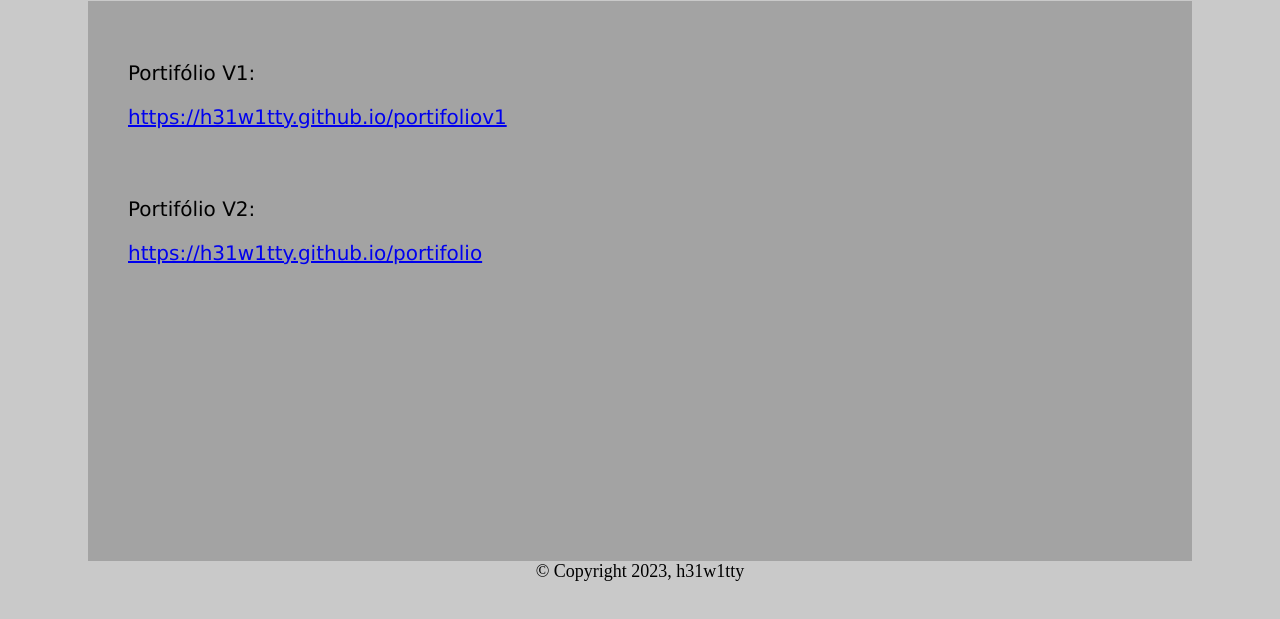
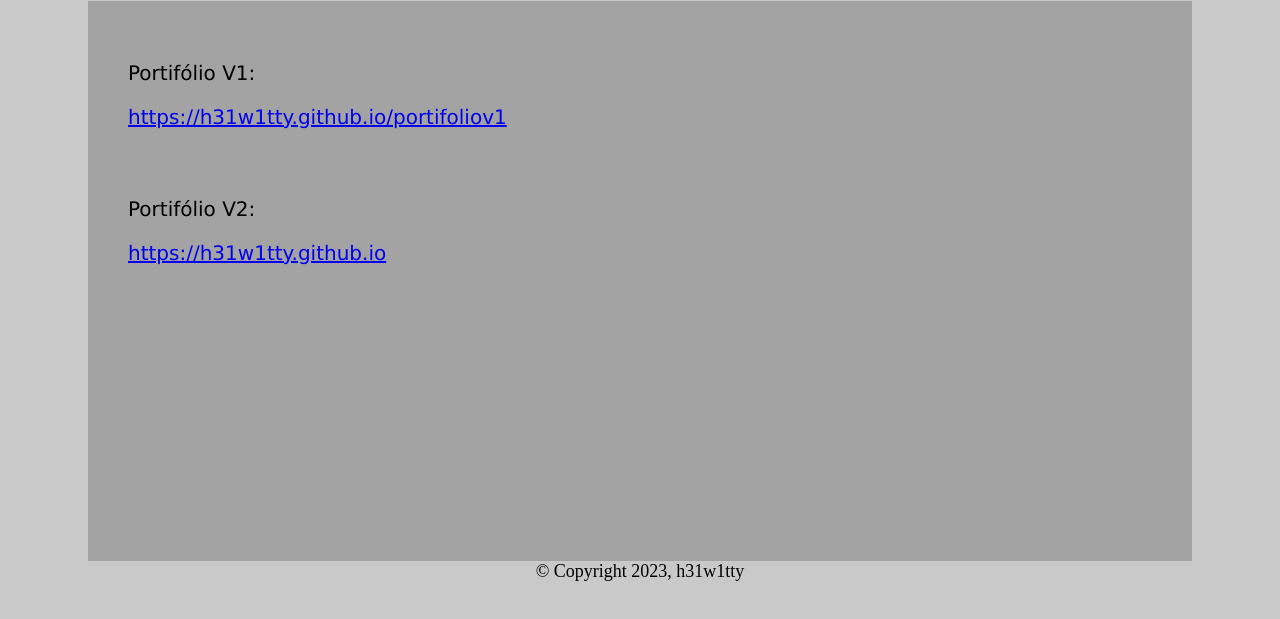
Before and after one commit to h31w1tty/portifoliov, a plain HTML site: page index.html in a window 1280 px wide. Shown: the part 79-698 px from the top of the page. Drawn offline with Linux system fonts and the light colour scheme.

Commit message:
Update index.html

```diff
--- a/index.html
+++ b/index.html
@@ -14,7 +14,7 @@
         <a class="celular" href="https://h31w1tty.github.io/portifoliov1">visitar</a>
         <br><br><br class="pc">
         <p>Portifólio V2:</p>
-        <a class="pc" href="https://h31w1tty.github.io">https://h31w1tty.github.io/portifolio</a>
+        <a class="pc" href="https://h31w1tty.github.io">https://h31w1tty.github.io</a>
         <a class="celular" href="https://h31w1tty.github.io">visitar</a>
     </div>
 </body>
```
